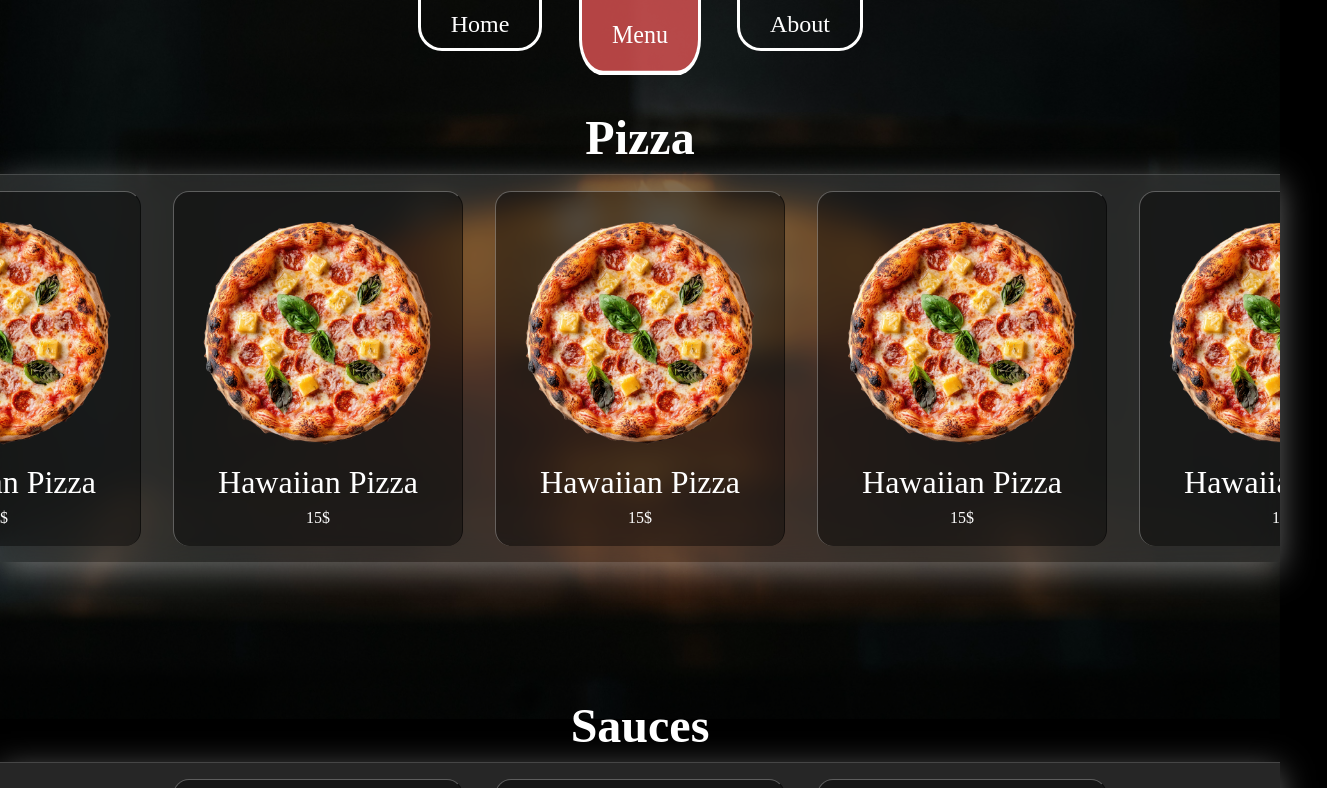
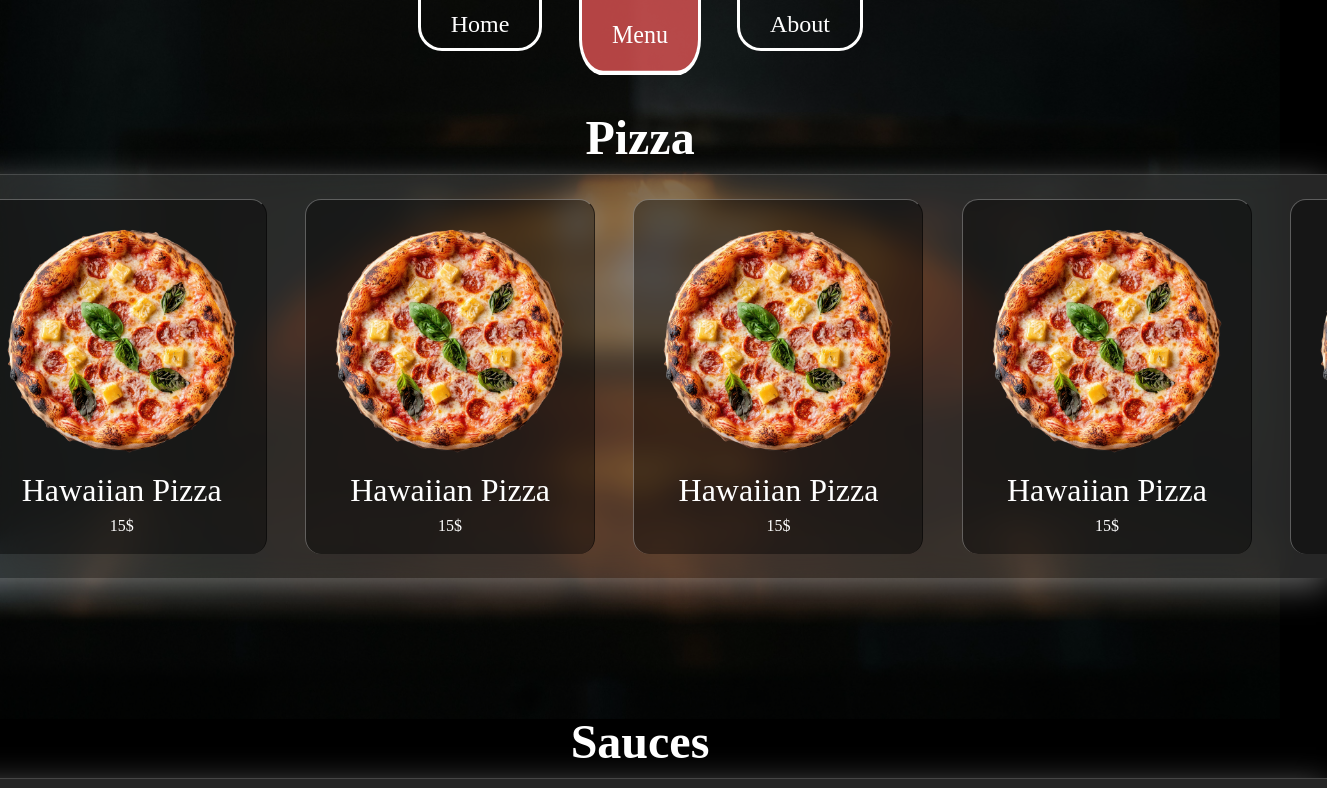
Before and after one commit to emianuelul/restaurant-page, a website built with webpack: page src/template.html in a window 1280 px wide. Both pictures are taken after a click on the button "Check Our Menu!". Shown: the top 788 px of the page, 1327 px wide, since content can reach past the window. Built offline with nearby package versions, Linux system fonts and the light colour scheme.

Commit message:
style: fix bug where items would go offscreen if there are to many inside .menu-items

```diff
--- a/src/menu-page/menu-page.js
+++ b/src/menu-page/menu-page.js
@@ -41,6 +41,11 @@ export const menuPage = (function () {
       category.classList.add('menu-category');
       category.classList.add(type.name.toLowerCase());
 
+      const wrapper = document.createElement('div');
+      wrapper.classList.add('menu-wrapper');
+
+      category.appendChild(wrapper);
+
       const categoryTitle = document.createElement('p');
       categoryTitle.classList.add('category-title');
       categoryTitle.textContent = type.name;
@@ -68,8 +73,9 @@ export const menuPage = (function () {
         menuItem.appendChild(itemName);
         menuItem.appendChild(itemPrice);
 
-        menuItemContainer.appendChild(menuItem);
+        wrapper.appendChild(menuItem);
       }
+      menuItemContainer.appendChild(wrapper);
       category.appendChild(categoryTitle);
       category.appendChild(menuItemContainer);
 
--- a/src/menu-page/menuStyles.css
+++ b/src/menu-page/menuStyles.css
@@ -21,23 +21,28 @@
   display: flex;
   justify-content: center;
 
-  gap: 32px;
+  width: 100%;
 
-  width: 100%;
-  max-width: 100vw;
   background-color: rgba(256, 256, 256, 0.15);
   backdrop-filter: blur(16px);
   box-shadow: 0px 8px 32px rgba(256, 256, 256, 0.4);
 
   border-top: 1px solid rgba(256, 256, 256, 0.15);
 
-  padding: 1rem;
+  padding: 1.5rem;
 
   overflow-x: auto;
   overflow-y: hidden;
 
   scrollbar-color: rgba(256, 256, 256, 0.5) transparent;
   scrollbar-width: thin;
+}
+
+.menu-wrapper {
+  display: flex;
+  justify-content: flex-start;
+
+  gap: 3vw;
 }
 
 .menu-item {
@@ -70,7 +75,7 @@
   height: auto;
 }
 
-.beverages > .menu-items > .menu-item > .item-img {
+.beverages > .menu-items > .menu-wrapper > .menu-item > .item-img {
   height: calc(256px + 32px);
   width: auto;
 }
```
